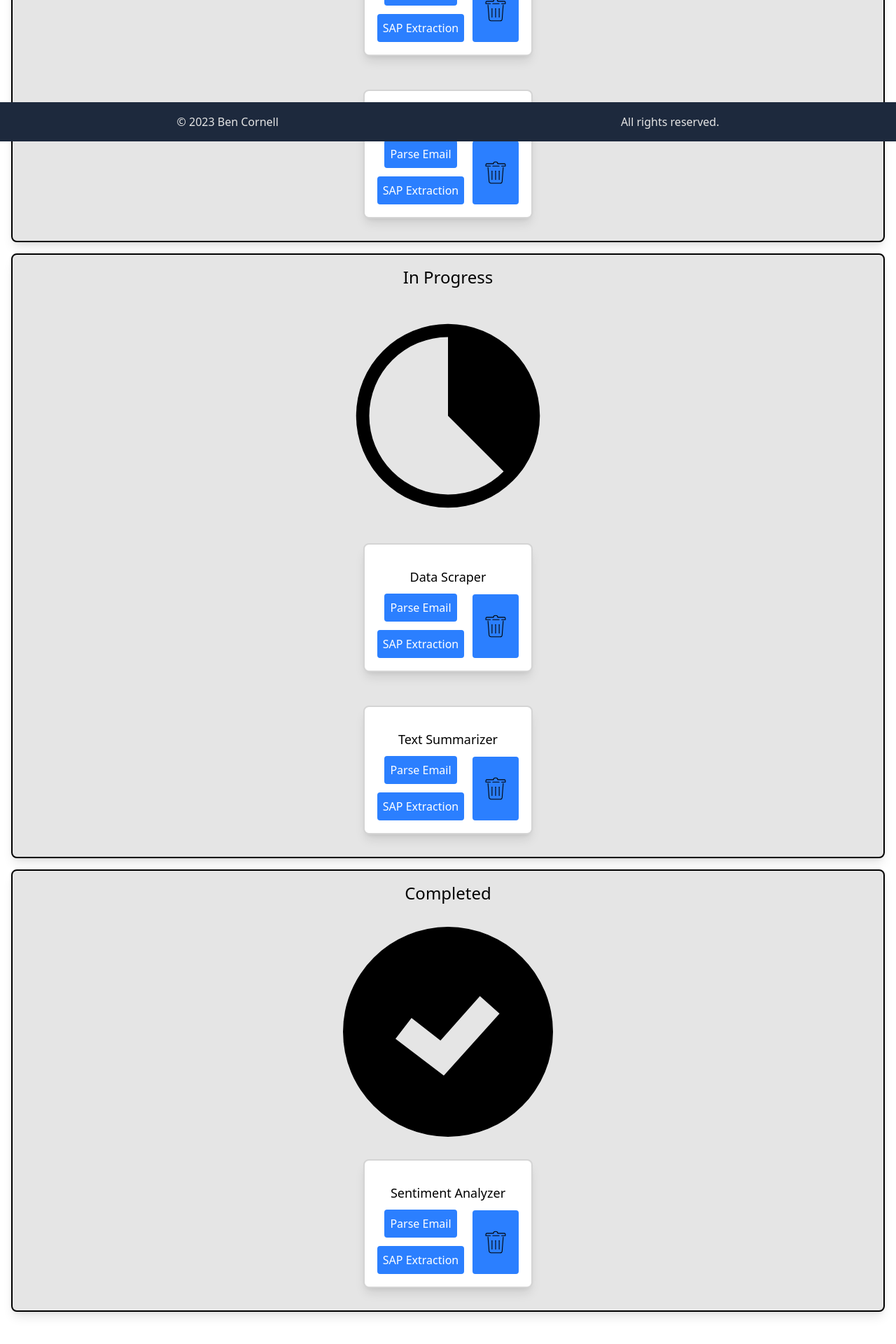
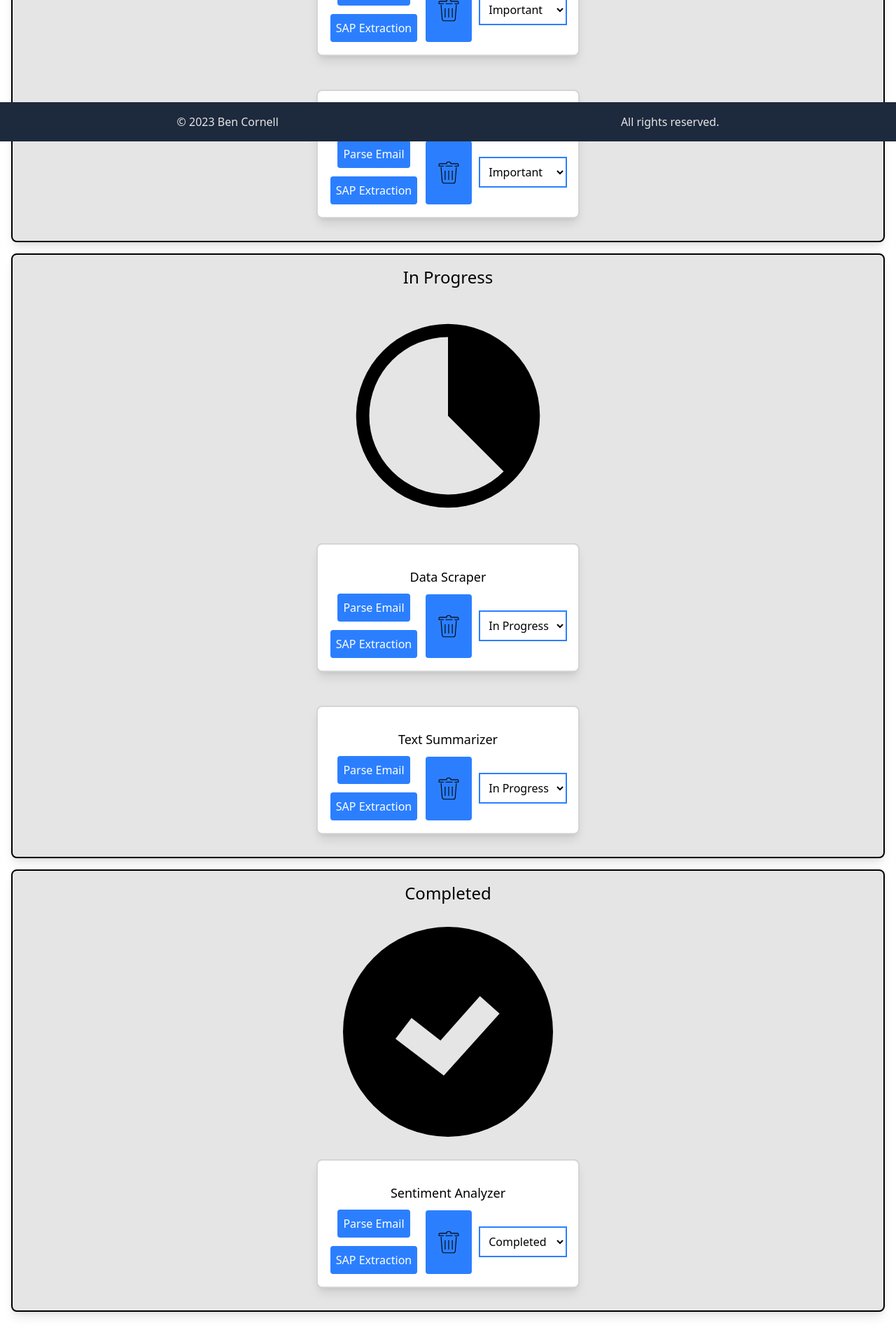
Before and after one commit to Ben-Cor/ITOnlineReact, a React (Vite) app: page / in a window 1280 px wide. Shown: the part 598-2518 px from the top of the page at 70% size. Built offline with nearby package versions, Linux system fonts and the light colour scheme.

Commit message:
update status functionality added

```diff
--- a/src/components/JobColumn.jsx
+++ b/src/components/JobColumn.jsx
@@ -1,6 +1,6 @@
 import JobStatus from "./JobStatus";
 
-export default function JobForm({ title, image, imageAlt, deleteJob, jobs }) {
+export default function JobForm({ title, image, imageAlt, deleteJob, jobs, changeStatus }) {
     // Filter jobs based on the title matching the job's status
     const filteredJobs = jobs.filter((job) => job.status === title);
 
@@ -14,6 +14,7 @@ export default function JobForm({ title, image, imageAlt, deleteJob, jobs }) {
                     key={job.id} // Use a unique key for each JobStatus
                     task={job.name} // Pass the job name as the task
                     deleteJob={deleteJob} // Pass the deleteJob function
+                    changeStatus = {changeStatus} // Pass the job status
                     job={job} // Pass the entire job object
                 />
             ))}
--- a/src/components/JobStatus.jsx
+++ b/src/components/JobStatus.jsx
@@ -1,7 +1,7 @@
 import FormButton from "./FormButton";
 import deleteIcon from "../assets/delete.svg";
 
-export default function JobStatus({task, deleteJob, job}) {
+export default function JobStatus({task, deleteJob, job, changeStatus}) {
 
 
 
@@ -14,6 +14,11 @@ export default function JobStatus({task, deleteJob, job}) {
                     <FormButton value={"SAP Extraction"} />
                 </div>
                 <FormButton onClick={() => deleteJob(job.id)} value={<img className="w-[50px] h-[75px]" src={deleteIcon} alt="delete" />} />
+                <select defaultValue={job.status} onChange={(e) => changeStatus(job.id, e)} className="border-2 border-blue-500 p-2" name="status" id="status">
+                    <option value="Completed">Completed</option>
+                    <option value="In Progress">In Progress</option>
+                    <option value="Important">Important</option>
+                </select>
             </div>
         </article>
     );
--- a/src/components/JobTypes.jsx
+++ b/src/components/JobTypes.jsx
@@ -17,11 +17,19 @@ export default function JobTypes() {
         setJobs((prevJobs) => prevJobs.filter((job) => job.id !== id));
     }
 
+    const changeStatus = (id, event) => {
+        const newStatus = event.target.value; // Get the new status from the select element
+        setJobs((prevJobs) =>
+            prevJobs.map((job) =>
+                job.id === id ? { ...job, status: newStatus } : job
+            )
+        )};
+
     return (
         <div className='mb-20'>
-            <JobColumn title={'Important'} image={importantIcon} imageAlt={'importantIcon'} deleteJob={deleteJob} jobs={jobs}/>
-            <JobColumn title={'In Progress'} image={inProgress} imageAlt={'In Progress'} deleteJob={deleteJob} jobs={jobs}/>
-            <JobColumn title={'Completed'} image={completed} imageAlt={'Completed'} deleteJob={deleteJob} jobs={jobs} />
+            <JobColumn title={'Important'} image={importantIcon} imageAlt={'importantIcon'} deleteJob={deleteJob} changeStatus={changeStatus} jobs={jobs}/>
+            <JobColumn title={'In Progress'} image={inProgress} imageAlt={'In Progress'} deleteJob={deleteJob} changeStatus={changeStatus} jobs={jobs}/>
+            <JobColumn title={'Completed'} image={completed} imageAlt={'Completed'} deleteJob={deleteJob} changeStatus={changeStatus} jobs={jobs} />
         </div>
 );
 }
```
